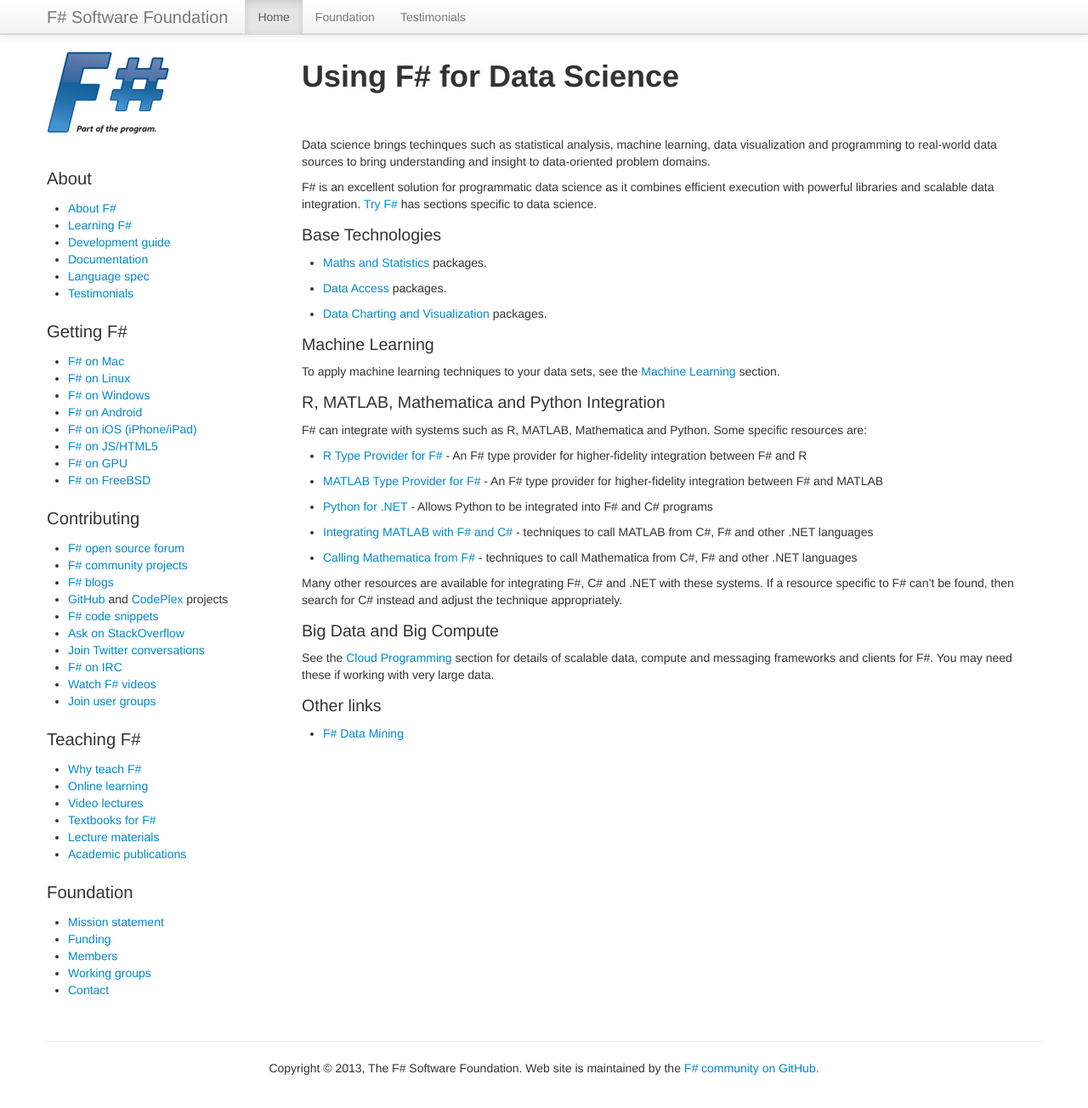
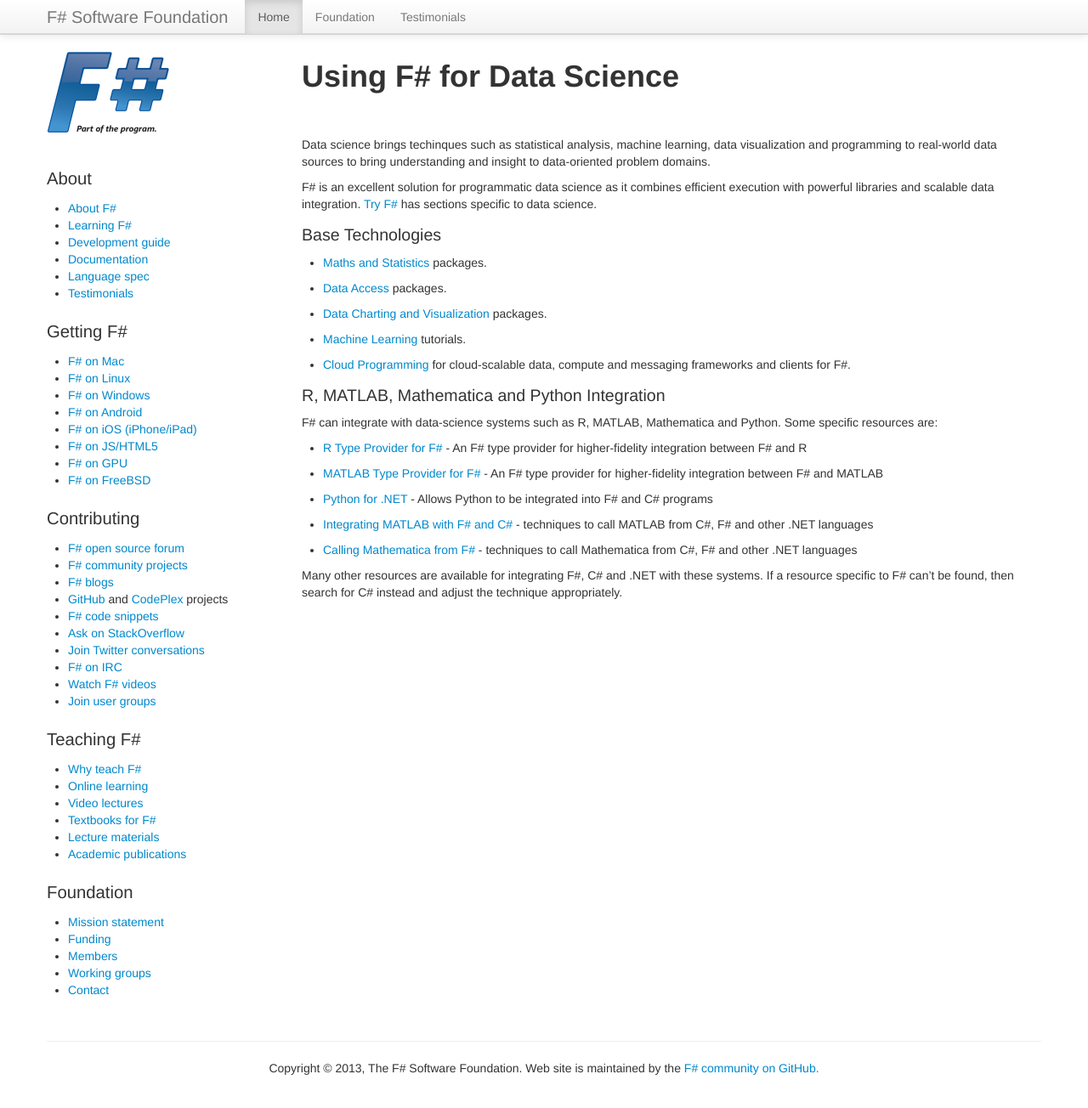
Before and after one commit to fsharp/fsharp.org, a Jekyll site: the page built from data-science/index.md, in a window 1280 px wide and 1317 px high. Shown: the top 1304 px of the window at 85% size. Built offline with Jekyll 4.4.1, drawn with Linux system fonts in a browser that asks for light colours; nearby versions of some CDN libraries; some web fonts are replaced; comment, search, counter and statistics services are not loaded.

Commit message:
Update index.md

```diff
--- a/data-science/index.md
+++ b/data-science/index.md
@@ -15,14 +15,12 @@
 * [Maths and Statistics](/math) packages.
 * [Data Access](/data-access) packages.
 * [Data Charting and Visualization](/data-visualization) packages.
-
-### Machine Learning
-
-To apply machine learning techniques to your data sets, see the [Machine Learning](/machine-learning) section.
+* [Machine Learning](/machine-learning) tutorials.
+* [Cloud Programming](/cloud) for cloud-scalable data, compute and messaging frameworks and clients for F#.
 
 ### R, MATLAB, Mathematica and Python Integration
 
-F# can integrate with systems such as R, MATLAB, Mathematica and Python. Some specific resources are:
+F# can integrate with data-science systems such as R, MATLAB, Mathematica and Python. Some specific resources are:
 
  * [R Type Provider for F#](https://github.com/BlueMountainCapital/FSharpRProvider) - An F# type provider for higher-fidelity integration between F# and R
  * [MATLAB Type Provider for F#](http://bayardrock.github.io/Matlab-Type-Provider/) - An F# type provider for higher-fidelity integration between F# and MATLAB
@@ -32,12 +30,3 @@
 
 Many other resources are available for integrating F#, C# and .NET with these systems. If a resource specific
 to F# can't be found, then search for C# instead and adjust the technique appropriately.
-
-### Big Data and Big Compute
-
-See the [Cloud Programming](/cloud) section for details
-of scalable data, compute and messaging frameworks and clients for F#. You may need these if working with very large data.
-
-### Other links
-
- * [F# Data Mining](http://fdatamining.blogspot.com/2010/05/why-f-is-language-for-data-mining.html)
```
